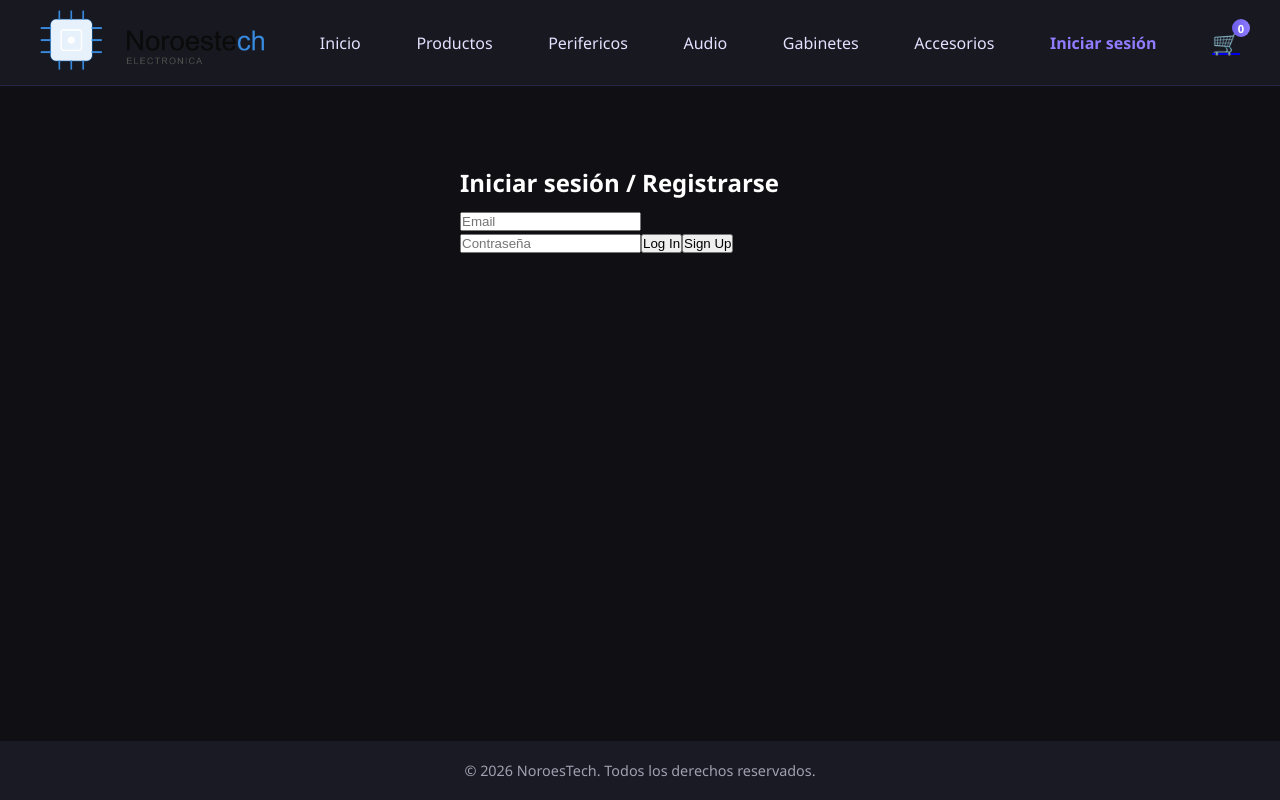
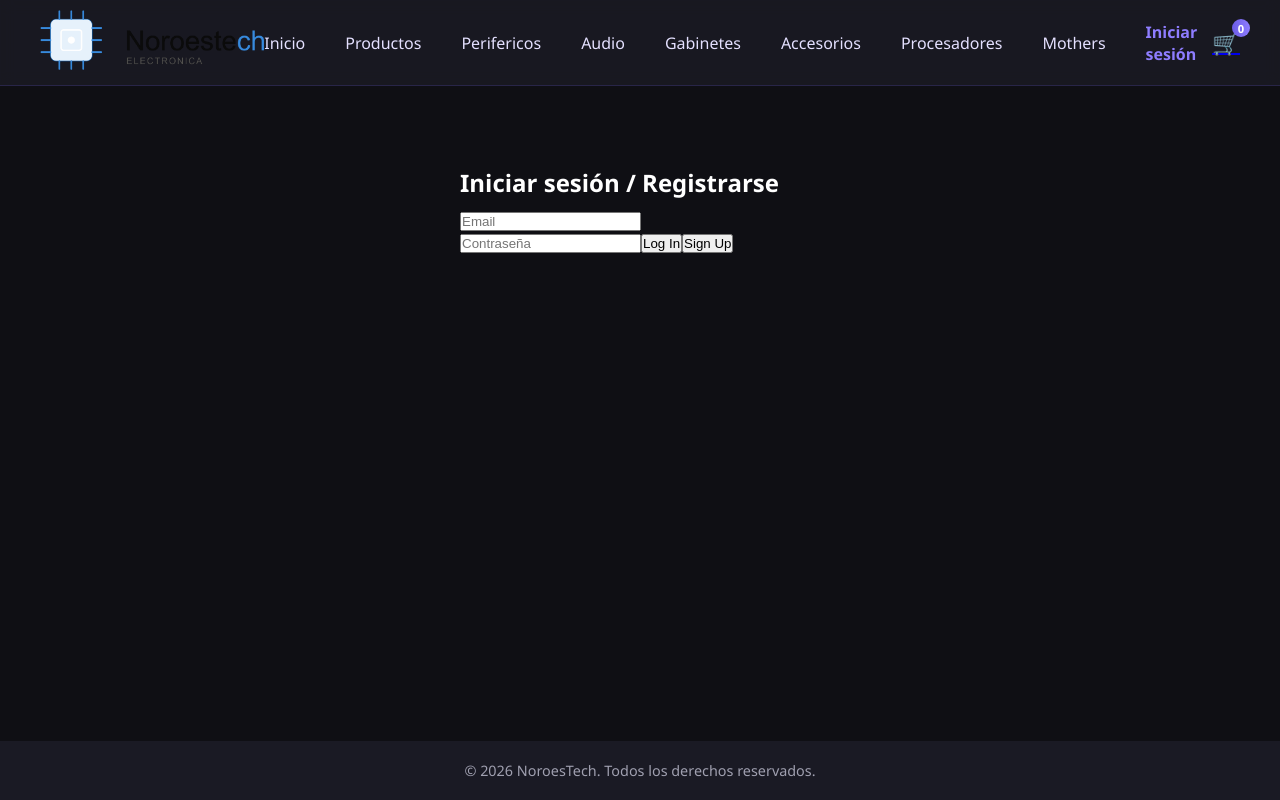
Before and after one commit to EMAGMZ/noroestech, a React (Vite) app: page /login in a window 1280 px wide. Built offline with nearby package versions, Linux system fonts and the light colour scheme; no server answers.

Commit message:
NavBar: menu hamburguesa lateral mobile first, categorias desde array y nuevas categorias procesadores y mothers

```diff
--- a/src/components/NavBar/NavBar.jsx
+++ b/src/components/NavBar/NavBar.jsx
@@ -1,67 +1,85 @@
+import { useState } from 'react'; // AGREGADO
 import { NavLink, Link } from 'react-router-dom';
 import CartWidget from '../CartWidget/CartWidget';
 import { useAuth } from '../../context/AuthContext';
 import logo from '../../assets/logo_noroestech.png';
 import styles from './NavBar.module.css';
 
+// AGREGADO: lista de categorías. Para sumar una nueva, se agrega una línea acá
+// (id = valor del campo category en Firestore, nombre = texto que se muestra)
+const categorias = [
+  { id: 'perifericos', nombre: 'Perifericos' },
+  { id: 'audio', nombre: 'Audio' },
+  { id: 'gabinetes', nombre: 'Gabinetes' },
+  { id: 'accesorios', nombre: 'Accesorios' },
+  { id: 'procesadores', nombre: 'Procesadores' },
+  { id: 'mothers', nombre: 'Mothers' },
+];
+
 function NavBar() {
   const { user, logout } = useAuth();
+  const [menuAbierto, setMenuAbierto] = useState(false); // AGREGADO
+
+  const toggleMenu = () => setMenuAbierto(!menuAbierto); // AGREGADO
+  const cerrarMenu = () => setMenuAbierto(false); // AGREGADO
+
+  // AGREGADO: cierra el menú y después hace logout
+  const handleLogout = () => {
+    cerrarMenu();
+    logout();
+  };
+
+  // AGREGADO: misma función de clase que ya usabas, guardada para no repetirla
+  const claseLink = ({ isActive }) => isActive ? styles.linkActivo : styles.linkNormal;
 
   return (
     <nav className={styles.navbar}>
-      <Link to="/">
+      {/* AGREGADO: botón hamburguesa (solo visible en mobile por CSS) */}
+      <button
+        className={styles.hamburguesa}
+        onClick={toggleMenu}
+        aria-label={menuAbierto ? 'Cerrar menú' : 'Abrir menú'}
+      >
+        {menuAbierto ? '✕' : '☰'}
+      </button>
+
+      <Link to="/" onClick={cerrarMenu}>
         <img src={logo} alt="NoroesTech" className={styles.logo} />
       </Link>
-      <NavLink
-        to="/"
-        className={({ isActive }) => isActive ? styles.linkActivo : styles.linkNormal}
-      >
+
+      {/* AGREGADO: contenedor del menú. En mobile es el panel lateral, en PC es la fila de links */}
+      <div className={menuAbierto ? `${styles.menu} ${styles.menuAbierto}` : styles.menu}>
+        <NavLink to="/" className={claseLink} onClick={cerrarMenu}>
           Inicio
         </NavLink>
-      <NavLink
-        to="/productos"
-        className={({ isActive }) => isActive ? styles.linkActivo : styles.linkNormal}
-      >
+        <NavLink to="/productos" className={claseLink} onClick={cerrarMenu}>
           Productos
         </NavLink>
+
+        {/* REEMPLAZADO: los 4 NavLink de categorías repetidos ahora salen del array */}
+        {categorias.map((cat) => (
           <NavLink
-        to="/category/perifericos"
-        className={({ isActive }) => isActive ? styles.linkActivo : styles.linkNormal}
+            key={cat.id}
+            to={`/category/${cat.id}`}
+            className={claseLink}
+            onClick={cerrarMenu}
           >
-        Perifericos
+            {cat.nombre}
           </NavLink>
-      <NavLink
-        to="/category/audio"
-        className={({ isActive }) => isActive ? styles.linkActivo : styles.linkNormal}
-      >
-        Audio
-      </NavLink>
-      <NavLink
-        to="/category/gabinetes"
-        className={({ isActive }) => isActive ? styles.linkActivo : styles.linkNormal}
-      >
-        Gabinetes
-      </NavLink>
-      <NavLink
-        to="/category/accesorios"
-        className={({ isActive }) => isActive ? styles.linkActivo : styles.linkNormal}
-      >
-        Accesorios
-      </NavLink>
+        ))}
 
+        {/* MOVIDO: el bloque de usuario ahora está adentro del menú */}
         {user ? (
           <div className={styles.userInfo}>
             <span>{user.email}</span>
-          <button onClick={logout}>Cerrar sesión</button>
+            <button onClick={handleLogout}>Cerrar sesión</button> {/* REEMPLAZADO: logout -> handleLogout */}
           </div>
         ) : (
-        <NavLink
-          to="/login"
-          className={({ isActive }) => isActive ? styles.linkActivo : styles.linkNormal}
-        >
+          <NavLink to="/login" className={claseLink} onClick={cerrarMenu}>
             Iniciar sesión
           </NavLink>
         )}
+      </div>
 
       <CartWidget />
     </nav>
--- a/src/components/NavBar/NavBar.module.css
+++ b/src/components/NavBar/NavBar.module.css
@@ -1,3 +1,5 @@
+/* ===== ESTILOS BASE = MOBILE ===== */
+
 .navbar {
   position: sticky;
   top: 0;
@@ -5,50 +7,51 @@
   display: flex;
   justify-content: space-between;
   align-items: center;
-  padding: 10px 40px;
+  padding: 10px 16px; /* REEMPLAZADO: 40px -> 16px en mobile (40px pasa a la media query) */
   background-color: rgba(26, 26, 36, 0.85);
   backdrop-filter: blur(8px);
   border-bottom: 1px solid rgba(108, 92, 231, 0.2);
 }
 
-.navbarLinks {
+/* ELIMINADO: .navbarLinks y sus variantes (no se usaban en el JSX) */
+
+/* AGREGADO: botón hamburguesa */
+.hamburguesa {
+  position: relative;
+  z-index: 2; /* queda por encima del panel para poder cerrarlo */
+  background: none;
+  border: none;
   color: #e4e0ff;
-  display: flex;
-  gap: 60px;
-  list-style: none;
-  margin: 0;
+  font-size: 1.8rem;
+  cursor: pointer;
   padding: 0;
 }
 
-.navbarLinks li {
-  position: relative;
-  cursor: pointer;
-  font-weight: 500;
-  padding: 4px 0;
-  transition: color 0.2s ease;
+.logo {
+  height: 45px; /* REEMPLAZADO: 60px -> 45px en mobile (60px pasa a la media query) */
 }
 
-.navbarLinks li::after {
-  content: "";
-  position: absolute;
+/* AGREGADO: panel lateral, escondido a la izquierda */
+.menu {
+  position: fixed;
+  top: 0;
   left: 0;
-  bottom: -2px;
-  width: 0;
-  height: 2px;
-  background: linear-gradient(90deg, #6c5ce7, #8e7dff);
-  transition: width 0.2s ease;
+  z-index: 1;
+  width: 260px;
+  height: 100vh;
+  display: flex;
+  flex-direction: column;
+  gap: 20px;
+  padding: 80px 24px 24px;
+  background-color: #1a1a24;
+  border-right: 1px solid rgba(108, 92, 231, 0.2);
+  transform: translateX(-100%);
+  transition: transform 0.3s ease;
 }
 
-.navbarLinks li:hover {
-  color: #b3a4ff;
-}
-
-.navbarLinks li:hover::after {
-  width: 100%;
-}
-
-.logo {
-  height: 60px;
+/* AGREGADO: cuando está abierto, vuelve a su lugar */
+.menuAbierto {
+  transform: translateX(0);
 }
 
 .linkNormal {
@@ -70,8 +73,12 @@
 
 .userInfo {
   display: flex;
-  align-items: center;
+  flex-direction: column; /* AGREGADO: en el panel, email arriba y botón abajo */
+  align-items: flex-start; /* REEMPLAZADO: center -> flex-start */
   gap: 8px;
+  margin-top: 12px; /* AGREGADO */
+  padding-top: 16px; /* AGREGADO */
+  border-top: 1px solid rgba(108, 92, 231, 0.2); /* AGREGADO: separa usuario de categorías */
   color: white;
   font-size: 0.9rem;
 }
@@ -82,3 +89,41 @@
   border-radius: 4px;
   border: none;
 }
+
+/* ===== AGREGADO: PC (768px o más) ===== */
+@media (min-width: 768px) {
+  .navbar {
+    padding: 10px 40px;
+  }
+
+  .hamburguesa {
+    display: none;
+  }
+
+  .logo {
+    height: 60px;
+  }
+
+  /* el panel deja de ser panel y vuelve a ser una fila */
+  .menu {
+    position: static;
+    width: auto;
+    height: auto;
+    flex-direction: row;
+    align-items: center;
+    gap: 40px; /* antes 60px, ahora hay 8 links en vez de 6 */
+    padding: 0;
+    background-color: transparent;
+    border-right: none;
+    transform: none;
+    transition: none;
+  }
+
+  .userInfo {
+    flex-direction: row;
+    align-items: center;
+    margin-top: 0;
+    padding-top: 0;
+    border-top: none;
+  }
+}
```
Lines whose indentation alone changed are shown as unchanged.
